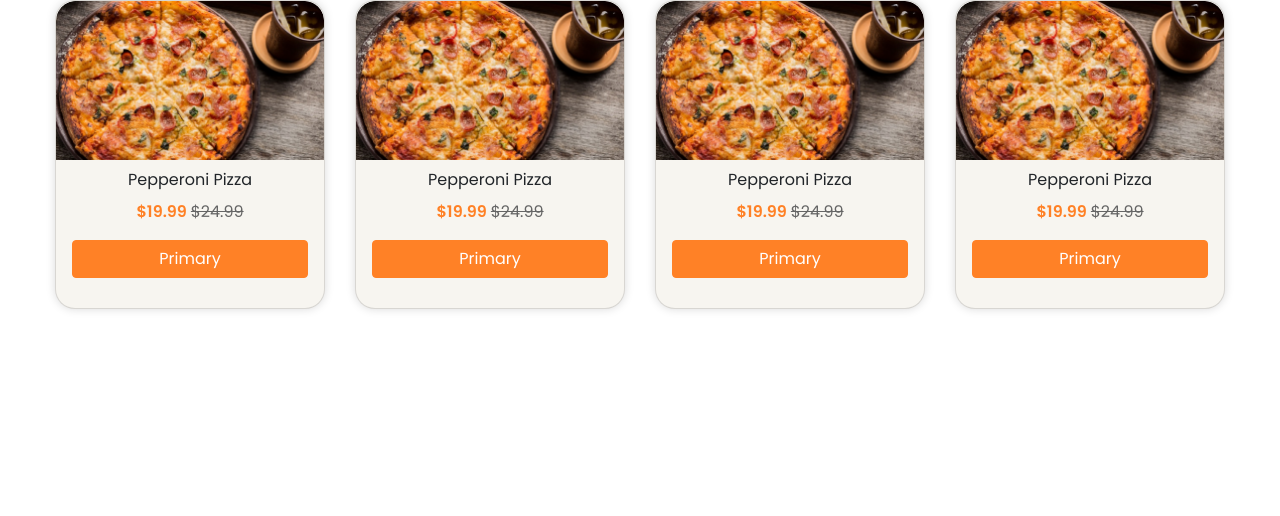
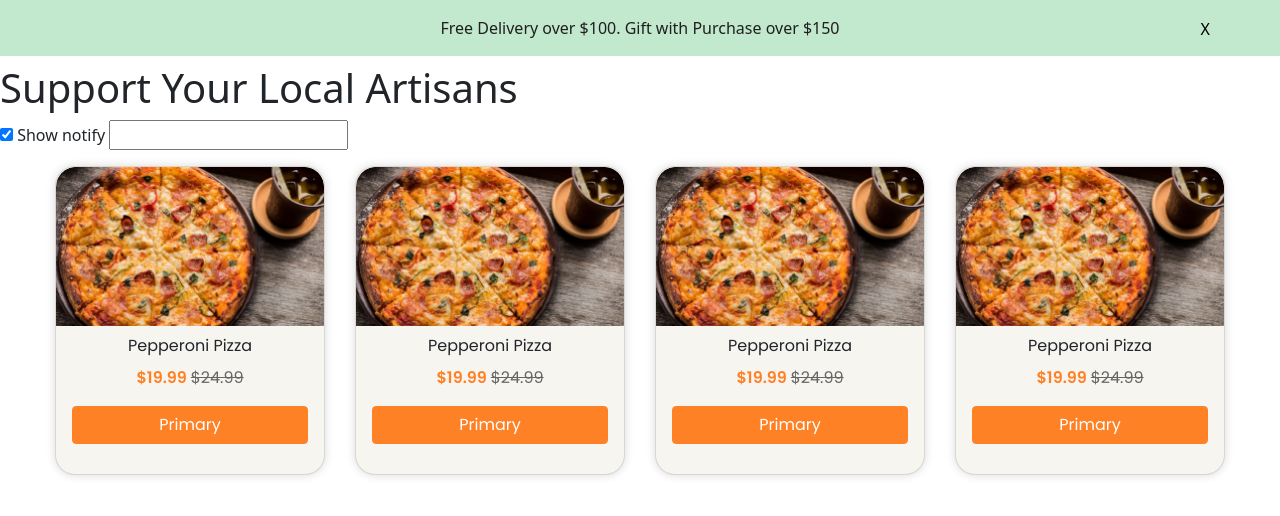
Before and after one commit to VitaliyaChayka/project1, a website: page index.html in a window 1280 px wide. Drawn offline with nearby package versions, Linux system fonts and the light colour scheme.

Commit message:
3.4 Start Vue

```diff
--- a/index.html
+++ b/index.html
@@ -13,6 +13,35 @@
 
 </head>
 <body>
+    <div id="vue">
+        <div class="notify" v-show="show_notify">
+            {{ text_notify }}
+            <button @click="hideNotify()" class="notify__close">X</button>
+        </div>
+
+
+
+        <!-- @ --- v-on -->
+        <!-- : --- v-bind -->
+
+        <!-- <h1>{{ show ? title : 'Hello'}}</h1> -->
+        <!-- <h1>{{ title.toUpperCase() }}</h1> -->
+        <!-- <h1 v-html="show ? title : 'Hello'"
+        class="title" v-bind:class="show ? 'show' : 'noshow'"></h1> -->
+        <h1>{{ firstLetterToUpperCase(title) }}</h1>
+        <label>
+            <input type="checkbox" v-model="show_notify">
+            Show notify
+        </label>
+        <input type="text" @.prevent.change="valid()" v-model="input_text">
+        {{ log(input_text) }}
+        <h2>{{ input_text }}</h2>
+        <p>{{error_text}}</p>
+
+
+
+    </div>
+
     <div class="container">
         <div class="row gy-2">
             <div class="col-sm-6 col-md-4 col-xl-3">
@@ -70,6 +99,7 @@
         </div>
     </div>
 
+    <script src="https://cdn.jsdelivr.net/npm/vue@2/dist/vue.js"></script>
     <script src="../../node_modules/bootstrap/dist/js/bootstrap.bundle.min.js"></script>
     <script src="./src/js/script.js"></script>
 
--- a/src/js/script.js
+++ b/src/js/script.js
@@ -1,3 +1,35 @@
-const some = 'blah blah'
-const some2 = 'blah blah2'
-console.log(some);
+let app = new Vue({
+    el: '#vue',
+    data: {
+        title: 'support your local artisans',
+        text_notify: 'Free Delivery over $100. Gift with Purchase over $150',
+        show_notify: true,
+        show: false,
+        error_text: '',
+        input_text: null
+
+    },
+    methods: {
+        firstLetterToUpperCase(text){
+            let text_arr = text.split(' ')
+            let arr_Upper = text_arr.map(item=>{
+                return item[0].toUpperCase() + item.slice(1)
+            })
+            return arr_Upper.join(' ')
+        },
+        hideNotify(){
+            this.show_notify = false
+        },
+        log(text){
+            console.log(text);
+        },
+        valid(){
+            this.error_text = this.input_text.length > 5 ? 'error' :  '';
+            c.l
+        }
+
+    }
+})
+
+
+document.querySelector('.price_new').textContent.toUpperCase()
--- a/src/scss/style.scss
+++ b/src/scss/style.scss
@@ -15,12 +15,20 @@ html {
     font-size: 16px;
 }
 
+body {
+    padding-top: 4rem;
+}
+
 .btn-primary {
     color: #fff;
 
     &:hover {
         color: #fff;
     }
+}
+
+.hide {
+    display: none;
 }
 
 .card {
@@ -49,3 +57,27 @@ html {
         text-decoration: line-through;
     }
 }
+
+.color {
+    color: $primary
+}
+
+.notify {
+    background: #C2E8CE;
+    color: #1F1F1F;
+    width: 100%;
+    padding: 1rem;
+    text-align: center;
+    position: fixed;
+    top: 0;
+    left: 0;
+    z-index: 999;
+
+    &__close {
+        position: absolute;
+        top: 1rem;
+        right: 4rem;
+        background: transparent;
+        border: none;
+    }
+}
```
Also changed, not shown: src/css/style.css, src/js/script.min.js.
